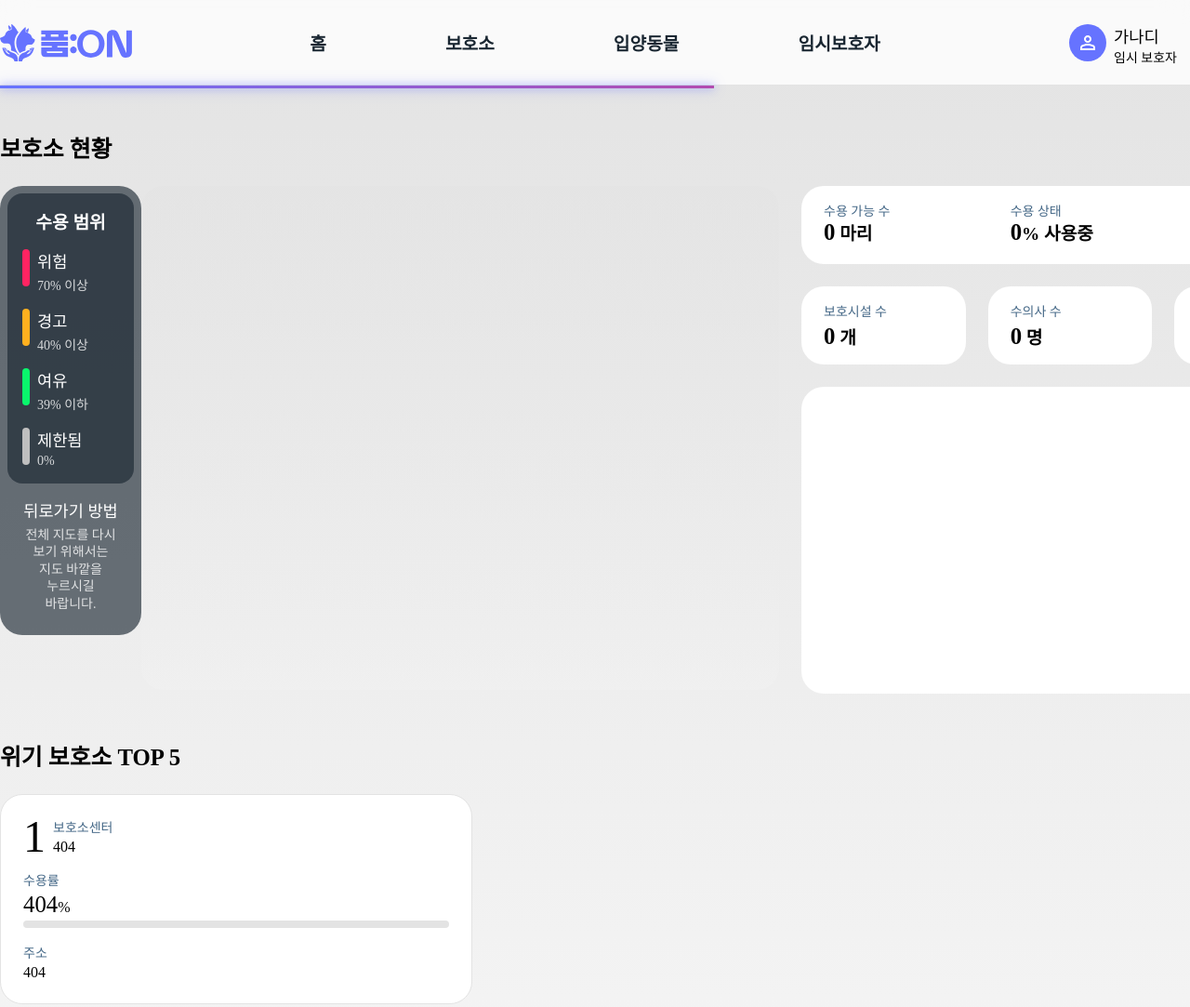
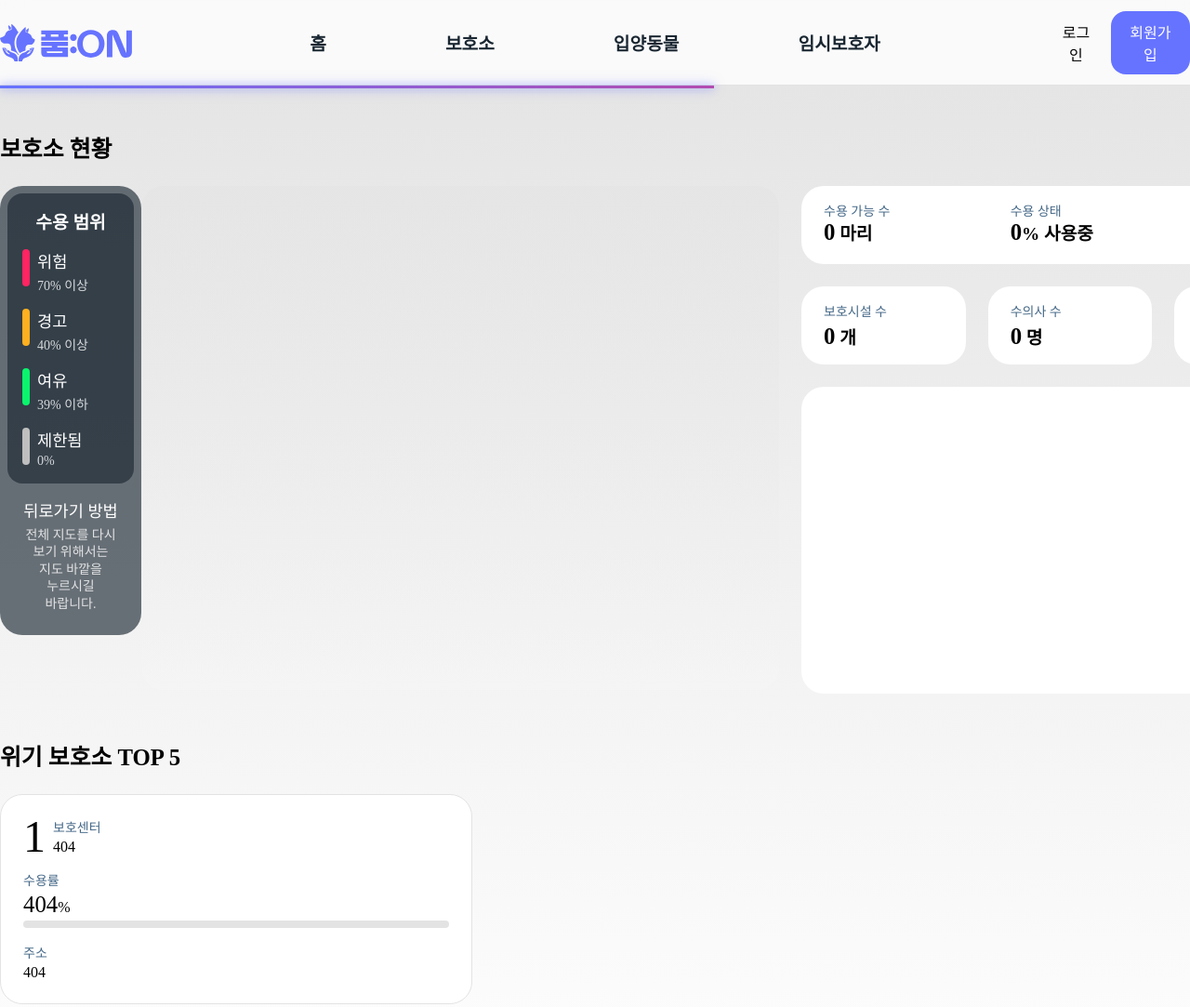
Before and after one commit to BLUEWAVE4/pum-on, a plain HTML site: page index.html in a window 1280 px wide. Shown: the top 1083 px of the page at 93% size. Drawn offline with nearby package versions, Linux system fonts and the light colour scheme; no server answers; a web font is replaced by a local one.

Commit message:
refactor index.html

```diff
--- a/index.html
+++ b/index.html
@@ -5,8 +5,10 @@
     <meta charset="UTF-8">
     <meta name="viewport" content="width=device-width, initial-scale=1.0">
     <title>품:ON</title>
-    <link rel="stylesheet" as="style" crossorigin href="https://cdn.jsdelivr.net/gh/orioncactus/pretendard@v1.3.9/dist/web/static/pretendard.min.css" />
+    <link rel="stylesheet" as="style" crossorigin
+        href="https://cdn.jsdelivr.net/gh/orioncactus/pretendard@v1.3.9/dist/web/static/pretendard.min.css" />
     <link rel="stylesheet" href="./css/index.css">
+    <link rel="stylesheet" href="./css/modalTos.css">
     <link rel="stylesheet" href="./css/loader.css">
     <link rel="icon" type="svg" href="./assets/images/favicon.svg">
 </head>
@@ -16,7 +18,7 @@
         <div class="container">
             <!-- logo area -->
             <div class="logo">
-                <a href="./index.html"><img src="./assets/images/ci4.svg" alt="logo"></a>
+                <a href="./index.html"><img src="./assets/images/ci4.svg" alt="품:ON"></a>
             </div>
             <!-- menu area -->
             <ul class="nav-wrapper">
@@ -36,7 +38,11 @@
             <!-- account area -->
             <div class="acc-action">
                 <div class="acc-flex" id="accMenu">
-                    <div class="acc-trigger" id="accTrigger">
+                    <div class="acc-flex" id="accMenu">
+                        <a href="/login">로그인</a>
+                        <a href="/signup" class="btn-primary">회원가입</a>
+                    </div>
+                    <!-- <div class="acc-trigger" id="accTrigger">
                         <div class="acc">
                             <img src="./assets/images/account.svg">
                         </div>
@@ -56,7 +62,7 @@
                     </li>
                     <li class="link3"><a href="">정보 수정</a></li>
                     <li class="link3"><a href="">로그아웃</a></li>
-                </ul>
+                </ul> -->
             </div>
         </div>
     </header>
@@ -170,7 +176,7 @@
                     <div class="flx-ttl">
                         <div class="shelter-num">1</div>
                         <div class="description">
-                            <div class="t-S sub">보호소센터</div>
+                            <div class="t-S sub">보호센터</div>
                             <div id="careNmEm">404</div>
                         </div>
                     </div>
@@ -229,7 +235,7 @@
     </main>
 
     <!-- TOS Modal -->
-    <div id="tosModal" class="modal">
+    <div id="tosModal" class="modalTos">
         <!-- Modal content -->
         <div class="modal-content">
             <div class="modal-header">
```
